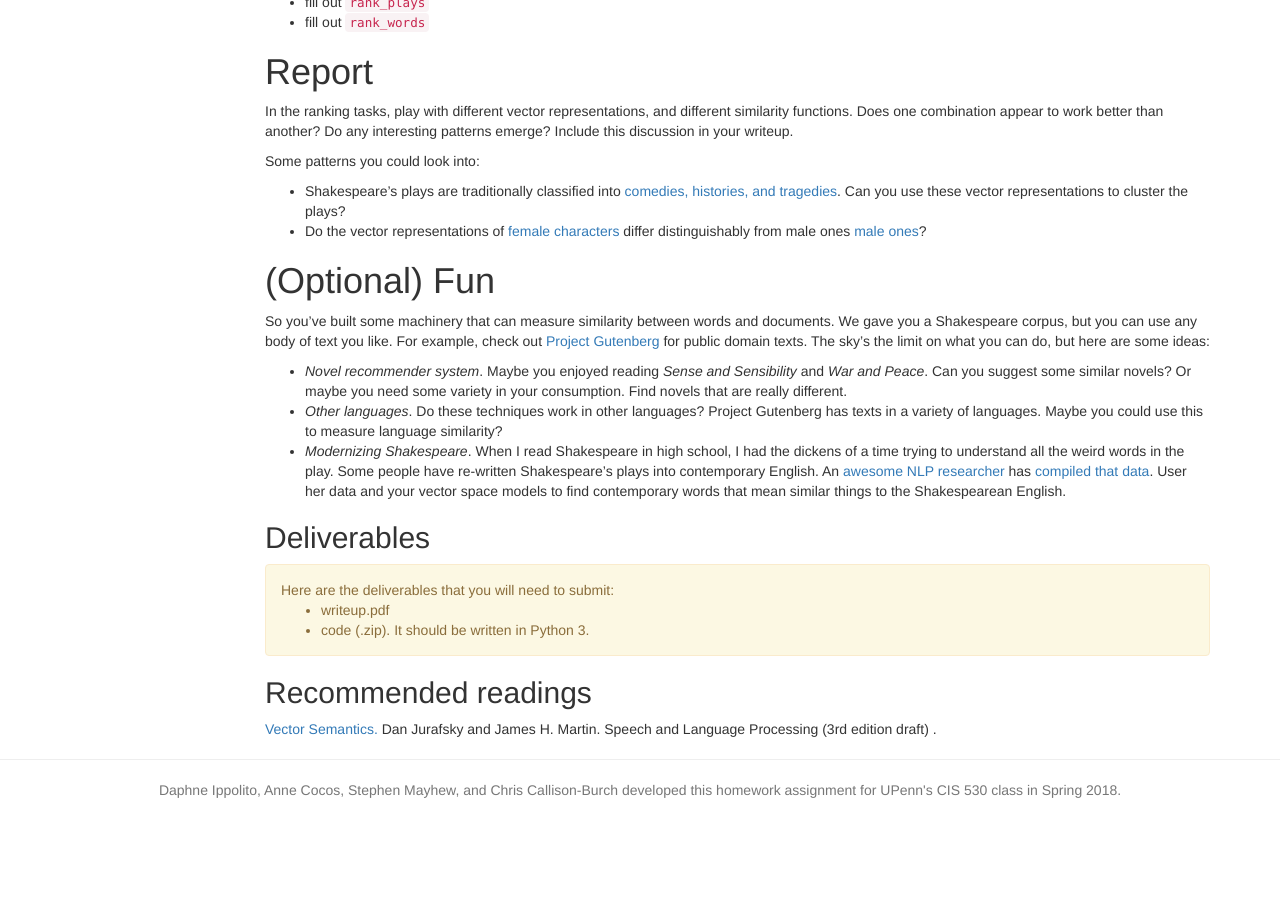
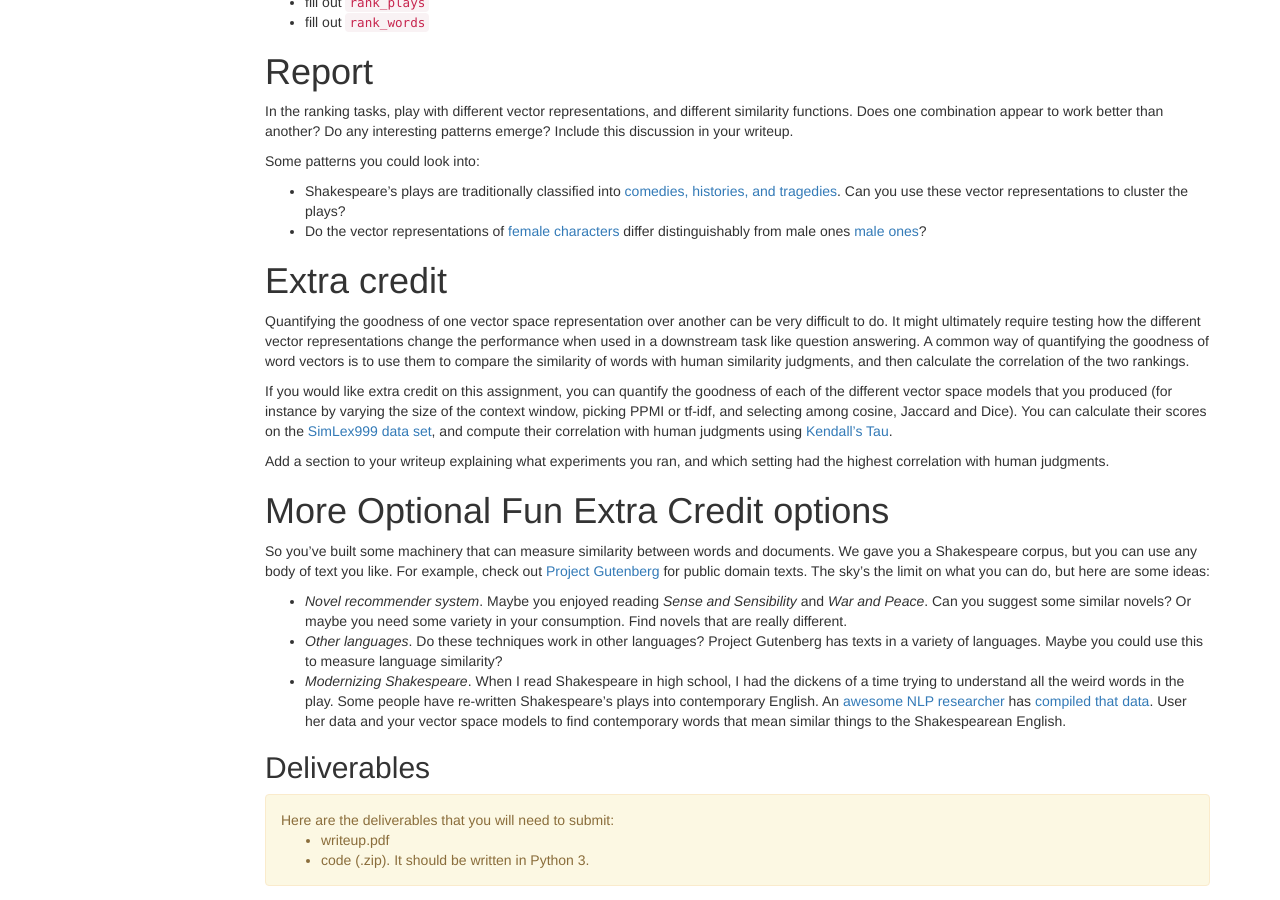
Before and after one commit to computational-linguistics-class/computational-linguistics-class.github.io, a Jekyll site: the page built from assignment3.md, in a window 1280 px wide and 900 px high, scrolled down 3636 px. Built offline with Jekyll 4.4.1, drawn with Linux system fonts in a browser that asks for light colours; nearby versions of some CDN libraries; formulas are drawn with MathJax 3; a script that is not in the unit is left out; before the commit the page ends 4436 px from its top, so only the background shows below that.

Commit message:
Extra credit options

```diff
--- a/assignment3.md
+++ b/assignment3.md
@@ -132,6 +132,7 @@ These are defined in Section 15.2 of the textbook.
 There are several ways of computing the similarity between two vectors.  In addition to writing a function to compute cosine similarity, you should also write functions to `compute_jaccard_similarity` and `compute_dice_similarity`.  Check out section 15.3.1. of the textbook for the defintions of the Jaccard and Dice measures.
 
 
+
 # Your Tasks
 
 All of the following are function stubs in the python code. You just need to fill them out.
@@ -159,8 +160,17 @@ Some patterns you could look into:
 * Shakespeare's plays are traditionally classified into [comedies, histories, and tragedies](https://en.wikipedia.org/wiki/Shakespeare%27s_plays). Can you use these vector representations to cluster the plays?
 * Do the vector representations of [female characters](https://en.wikipedia.org/wiki/Category:Female_Shakespearean_characters) differ distinguishably from male ones [male ones](https://en.wikipedia.org/wiki/Category:Male_Shakespearean_characters)?
 
-(Optional) Fun
-=======================
+# Extra credit
+
+Quantifying the goodness of one vector space representation over another can be very difficult to do.  It might ultimately require testing how the different vector representations change the performance when used in a downstream task like question answering. A common way of quantifying the goodness of word vectors is to use them to compare the similarity of words with human similarity judgments, and then calculate the correlation of the two rankings.
+
+If you would like extra credit on this assignment, you can quantify the goodness of each of the different vector space models that you produced (for instance by varying the size of the context window, picking PPMI or tf-idf, and selecting among cosine, Jaccard and Dice).  You can calculate their scores on the [SimLex999 data set](https://www.cl.cam.ac.uk/~fh295/simlex.html), and compute their correlation with human judgments using [Kendall's Tau](https://en.wikipedia.org/wiki/Kendall_rank_correlation_coefficient).
+
+Add a section to your writeup explaining what experiments you ran, and which setting had the highest correlation with human judgments.
+
+# More Optional Fun Extra Credit options
+
+
 So you've built some machinery that can measure similarity between words and documents. We gave you a Shakespeare corpus, but you can use any body of text you like. For example, check out [Project Gutenberg](https://www.gutenberg.org/) for public domain texts. The sky's the limit on what you can do, but here are some ideas:
 
 * *Novel recommender system*. Maybe you enjoyed reading _Sense and Sensibility_ and _War and Peace_. Can you suggest some similar novels? Or maybe you need some variety in your consumption. Find novels that are really different.
```
